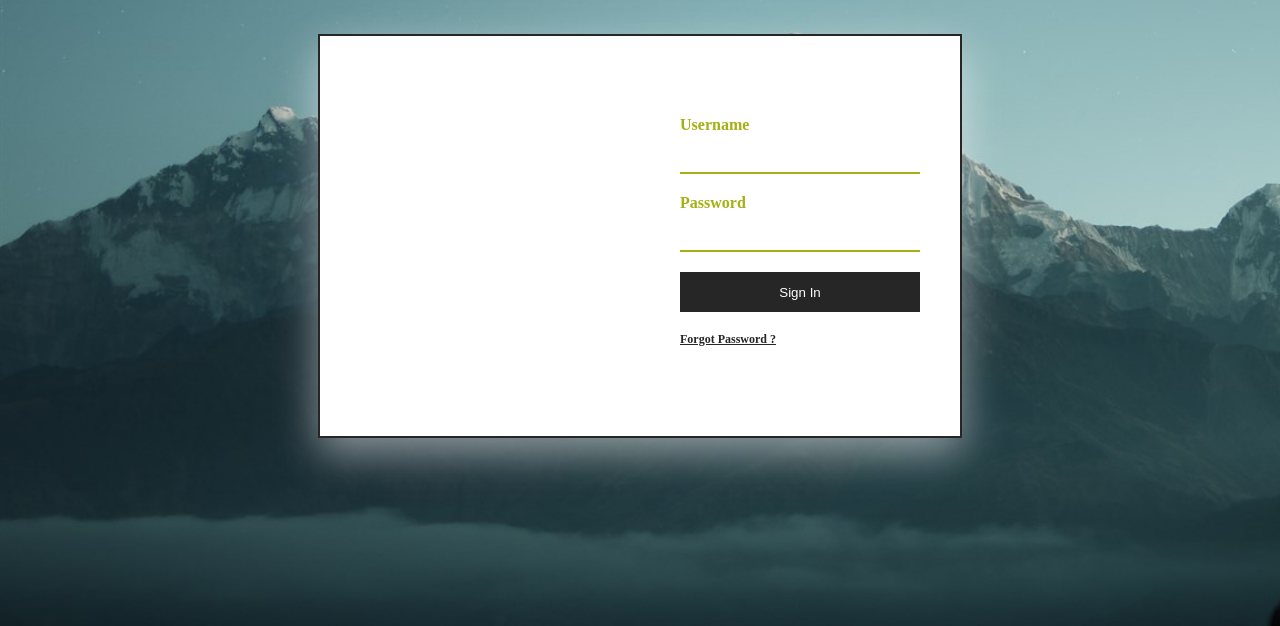
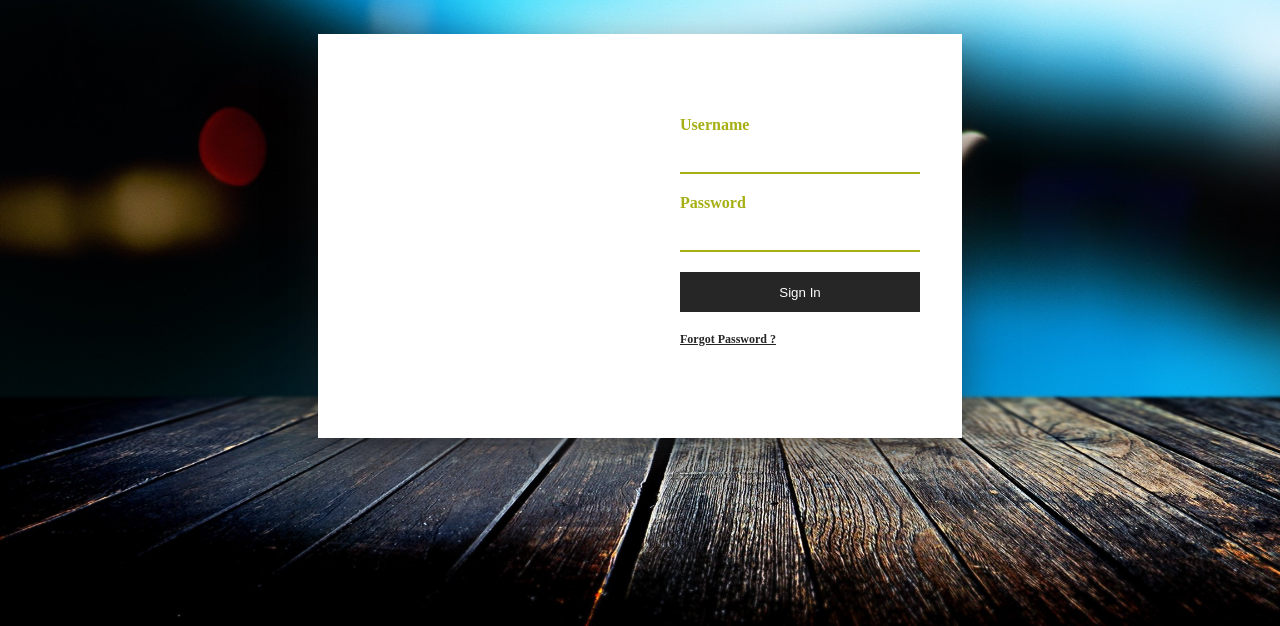
Before and after one commit to Kshitij0211/Question-Paper, a plain HTML site: page index.html in a window 1280 px wide. Shown: the part 174-800 px from the top of the page. Drawn offline with Linux system fonts and the light colour scheme.

Commit message:
Update style.css

```diff
--- a/style.css
+++ b/style.css
@@ -2,7 +2,7 @@ body
 {
  margin: 0;
  padding:0;
- background: url(121.jpg);
+ background: url(boat.jpg);
  background-size: cover;
  font-family: sans serif;
 }
@@ -26,8 +26,8 @@ body
  height: 400px;
  background: #fff;
  margin: 0 auto;
- border: 2px solid #262626;
- box-shadow: 0 15px 40px rgba(255,255,255,0.5);
+ border: 2px solid #fff;
+ box-shadow: 0 15px 40px rgba(26,26,26,0.5);
 }
 .container .left
 {
```
